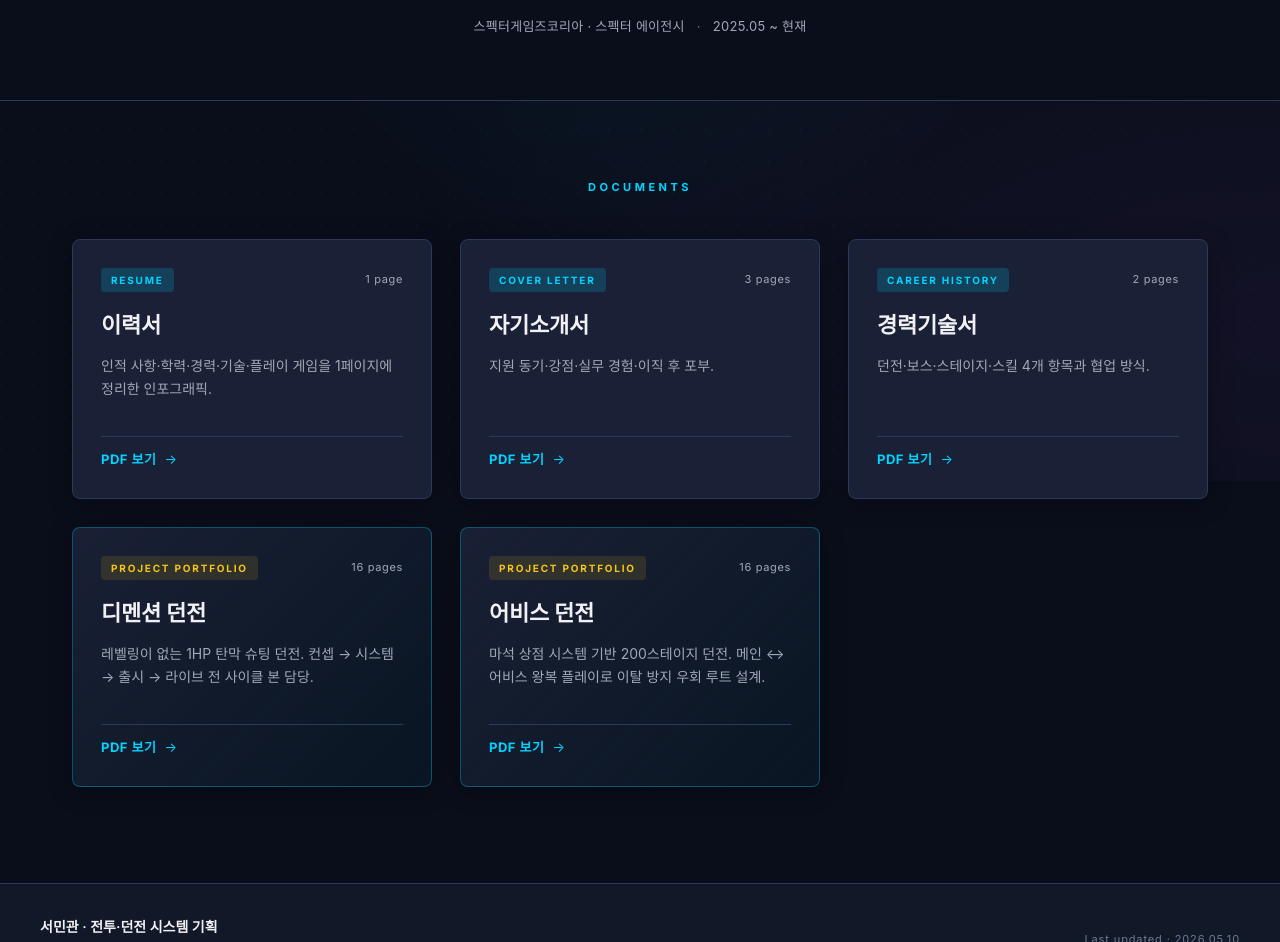
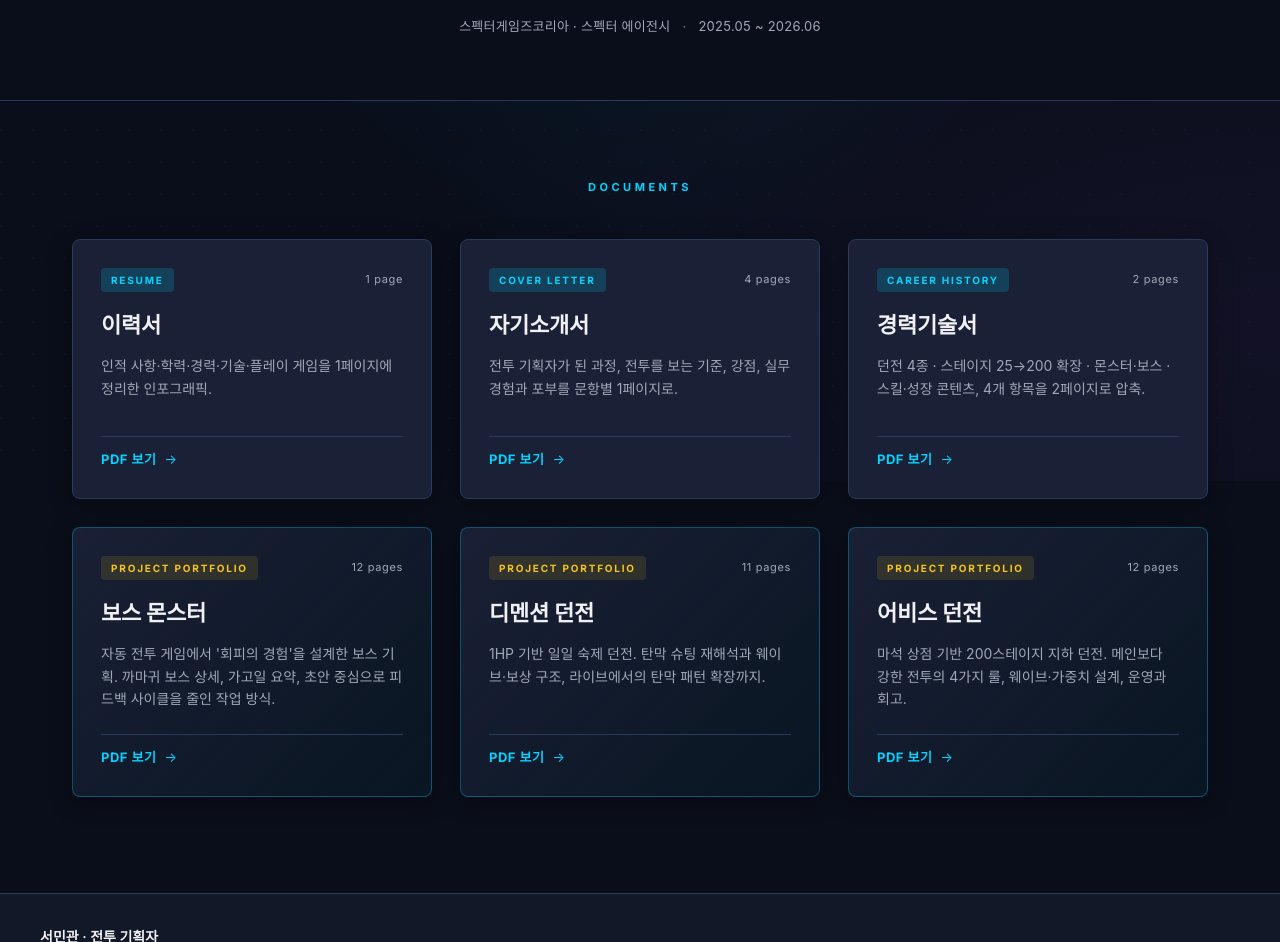
Before and after one commit to minkwan8048-lgtm/portfolio, a plain HTML site: page index.html in a window 1280 px wide. Shown: the part 319-1261 px from the top of the page. Drawn offline with Linux system fonts and the light colour scheme; a web font is replaced by a local one.

Commit message:
Update: sync final package (6 PDFs), add boss monster card, refresh copy to 2026-10-15
- PDFs replaced with outputs/final 6종 (resume·cover letter V5·career 2p·boss·dimension v26·abyss v20)
- New card: 보스 몬스터 portfolio; page counts and descriptions updated
- Hero slogan aligned with cover letter V5 title, employment period 2025.05~2026.06
- _sync_pdfs.py now maps final/ 1~6 naming

Co-Authored-By: Claude Fable 5.1 <noreply@anthropic.com>

```diff
--- a/index.html
+++ b/index.html
@@ -3,7 +3,7 @@
 <head>
   <meta charset="UTF-8">
   <meta name="viewport" content="width=device-width, initial-scale=1.0">
-  <meta name="description" content="서민관 — 전투·던전 시스템 기획자 포트폴리오 패키지 (이력서·자소서·경력기술서·프로젝트 PPT)">
+  <meta name="description" content="서민관 — 전투 기획자 포트폴리오 패키지 (이력서·자기소개서·경력기술서·프로젝트 포트폴리오 3종)">
   <title>서민관 — Portfolio Package</title>
   <link rel="preconnect" href="https://fonts.googleapis.com">
   <link rel="preconnect" href="https://fonts.gstatic.com" crossorigin>
@@ -17,12 +17,12 @@
   <div class="hero-inner">
     <div class="hero-eyebrow">PORTFOLIO PACKAGE</div>
     <h1 class="hero-name">서민관</h1>
-    <div class="hero-role">전투·던전 시스템 기획</div>
-    <p class="hero-slogan">수치와 체감, 두 언어로 전투를 설계하는 기획자</p>
+    <div class="hero-role">전투 기획자</div>
+    <p class="hero-slogan">수치와 체감을 오가며 전투를 설계하는 1년차 기획자</p>
     <div class="hero-meta">
       <span>스펙터게임즈코리아 · 스펙터 에이전시</span>
       <span class="dot">·</span>
-      <span>2025.05 ~ 현재</span>
+      <span>2025.05 ~ 2026.06</span>
     </div>
   </div>
 </header>
@@ -53,10 +53,10 @@
     <a class="card" href="assets/pdfs/cover_letter.pdf" target="_blank" rel="noopener">
       <div class="card-top">
         <span class="card-tag">COVER LETTER</span>
-        <span class="card-meta">3 pages</span>
+        <span class="card-meta">4 pages</span>
       </div>
       <h3 class="card-title">자기소개서</h3>
-      <p class="card-desc">지원 동기·강점·실무 경험·이직 후 포부.</p>
+      <p class="card-desc">전투 기획자가 된 과정, 전투를 보는 기준, 강점, 실무 경험과 포부를 문항별 1페이지로.</p>
       <div class="card-cta">
         <span class="cta-text">PDF 보기</span>
         <span class="cta-arrow">→</span>
@@ -70,35 +70,49 @@
         <span class="card-meta">2 pages</span>
       </div>
       <h3 class="card-title">경력기술서</h3>
-      <p class="card-desc">던전·보스·스테이지·스킬 4개 항목과 협업 방식.</p>
+      <p class="card-desc">던전 4종 · 스테이지 25→200 확장 · 몬스터·보스 · 스킬·성장 콘텐츠, 4개 항목을 2페이지로 압축.</p>
       <div class="card-cta">
         <span class="cta-text">PDF 보기</span>
         <span class="cta-arrow">→</span>
       </div>
     </a>
 
-    <!-- 4. 디멘션던전 PPT -->
-    <a class="card card-feature" href="assets/pdfs/dimension.pdf" target="_blank" rel="noopener">
+    <!-- 4. 보스몬스터 PPT -->
+    <a class="card card-feature" href="assets/pdfs/boss.pdf" target="_blank" rel="noopener">
       <div class="card-top">
         <span class="card-tag">PROJECT PORTFOLIO</span>
-        <span class="card-meta">16 pages</span>
+        <span class="card-meta">12 pages</span>
       </div>
-      <h3 class="card-title">디멘션 던전</h3>
-      <p class="card-desc">레벨링이 없는 1HP 탄막 슈팅 던전. 컨셉 → 시스템 → 출시 → 라이브 전 사이클 본 담당.</p>
+      <h3 class="card-title">보스 몬스터</h3>
+      <p class="card-desc">자동 전투 게임에서 '회피의 경험'을 설계한 보스 기획. 까마귀 보스 상세, 가고일 요약, 초안 중심으로 피드백 사이클을 줄인 작업 방식.</p>
       <div class="card-cta">
         <span class="cta-text">PDF 보기</span>
         <span class="cta-arrow">→</span>
       </div>
     </a>
 
-    <!-- 5. 어비스던전 PPT -->
+    <!-- 5. 디멘션던전 PPT -->
+    <a class="card card-feature" href="assets/pdfs/dimension.pdf" target="_blank" rel="noopener">
+      <div class="card-top">
+        <span class="card-tag">PROJECT PORTFOLIO</span>
+        <span class="card-meta">11 pages</span>
+      </div>
+      <h3 class="card-title">디멘션 던전</h3>
+      <p class="card-desc">1HP 기반 일일 숙제 던전. 탄막 슈팅 재해석과 웨이브·보상 구조, 라이브에서의 탄막 패턴 확장까지.</p>
+      <div class="card-cta">
+        <span class="cta-text">PDF 보기</span>
+        <span class="cta-arrow">→</span>
+      </div>
+    </a>
+
+    <!-- 6. 어비스던전 PPT -->
     <a class="card card-feature" href="assets/pdfs/abyss.pdf" target="_blank" rel="noopener">
       <div class="card-top">
         <span class="card-tag">PROJECT PORTFOLIO</span>
-        <span class="card-meta">16 pages</span>
+        <span class="card-meta">12 pages</span>
       </div>
       <h3 class="card-title">어비스 던전</h3>
-      <p class="card-desc">마석 상점 시스템 기반 200스테이지 던전. 메인 ↔ 어비스 왕복 플레이로 이탈 방지 우회 루트 설계.</p>
+      <p class="card-desc">마석 상점 기반 200스테이지 지하 던전. 메인보다 강한 전투의 4가지 룰, 웨이브·가중치 설계, 운영과 회고.</p>
       <div class="card-cta">
         <span class="cta-text">PDF 보기</span>
         <span class="cta-arrow">→</span>
@@ -112,11 +126,11 @@
 <footer class="footer">
   <div class="footer-inner">
     <div class="footer-left">
-      <div class="footer-name">서민관 · 전투·던전 시스템 기획</div>
+      <div class="footer-name">서민관 · 전투 기획자</div>
       <a class="footer-email" href="mailto:zoowif3@naver.com">zoowif3@naver.com</a>
     </div>
     <div class="footer-right">
-      <span id="footer-updated">Last updated · 2026.05.10</span>
+      <span id="footer-updated">Last updated · 2026.10.15</span>
     </div>
   </div>
 </footer>
```
Also changed, not shown: 9 other files.
